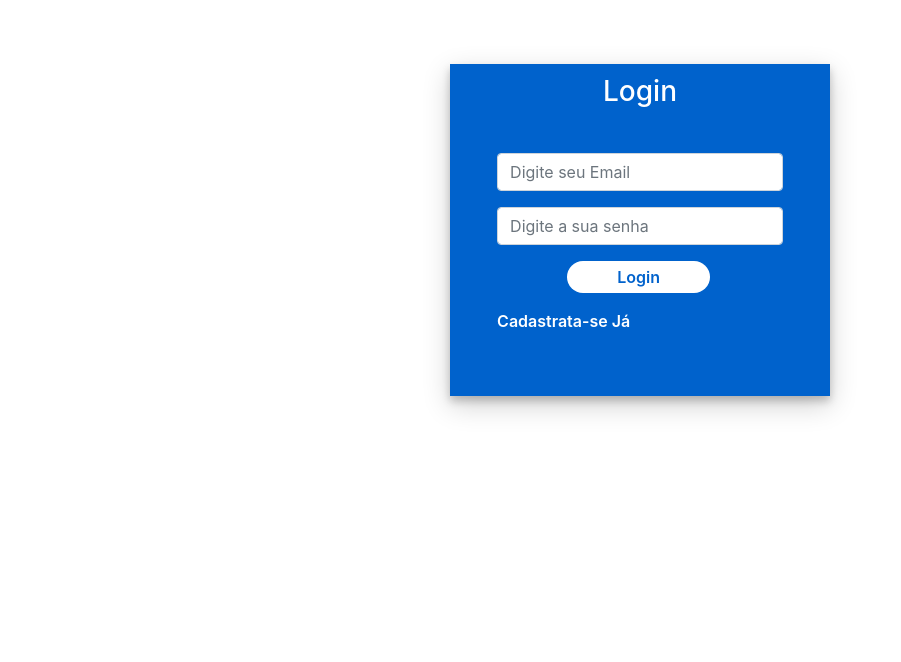
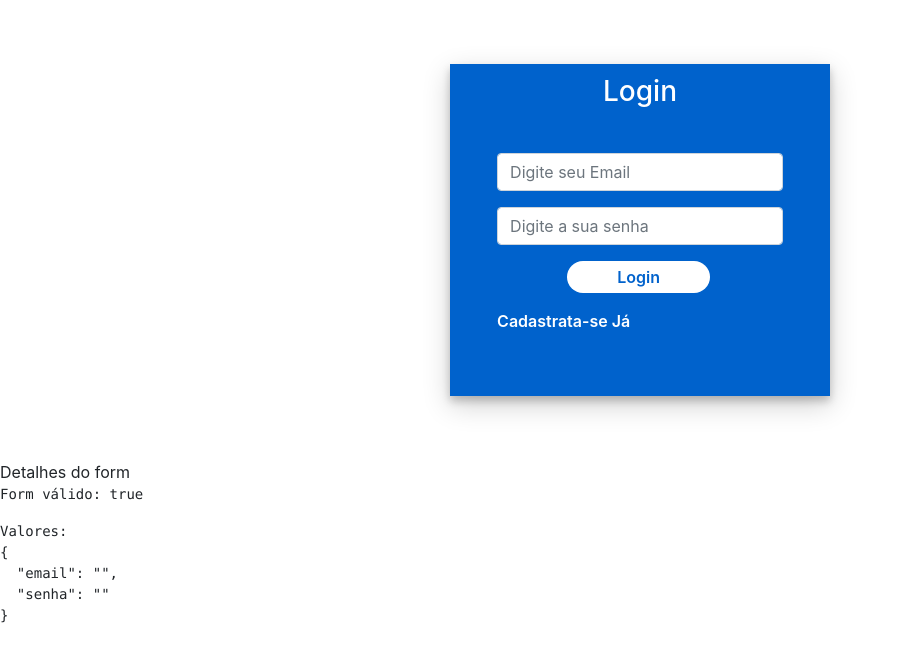
Before and after one commit to fredcrodrigues/task_list, an Angular app in the folder app/: page / in a window 1280 px wide. Shown: the top 662 px of the page, without its empty margins (0-901 px from the left). Built offline with nearby package versions, Linux system fonts and the light colour scheme.

Commit message:
Adicionado no arquivo login.componet.html a visualização do formulario react

```diff
--- a/app/src/app/login/login.component.html
+++ b/app/src/app/login/login.component.html
@@ -22,4 +22,4 @@
         </div>
     </div>
 </div>
-<!--<app-form-debug [form]="formulario"></app-form-debug>--> <!--Testando Formulario Reativo-->
+<app-form-debug [form]="formulario"></app-form-debug> <!--Testando Formulario Reativo-->
```
